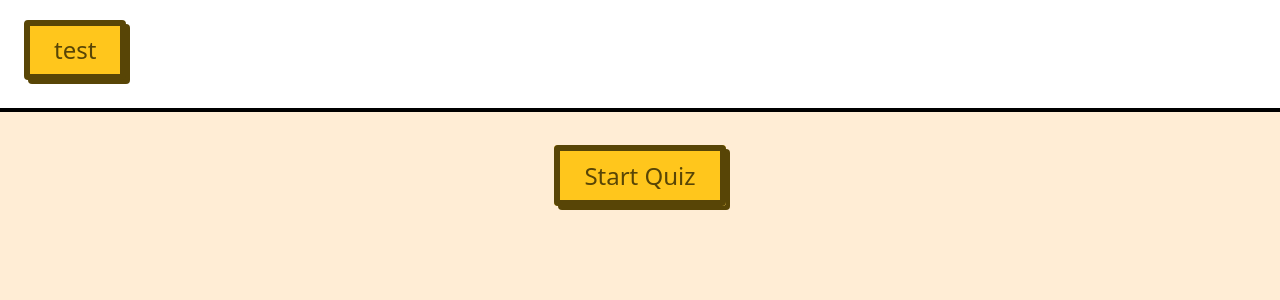
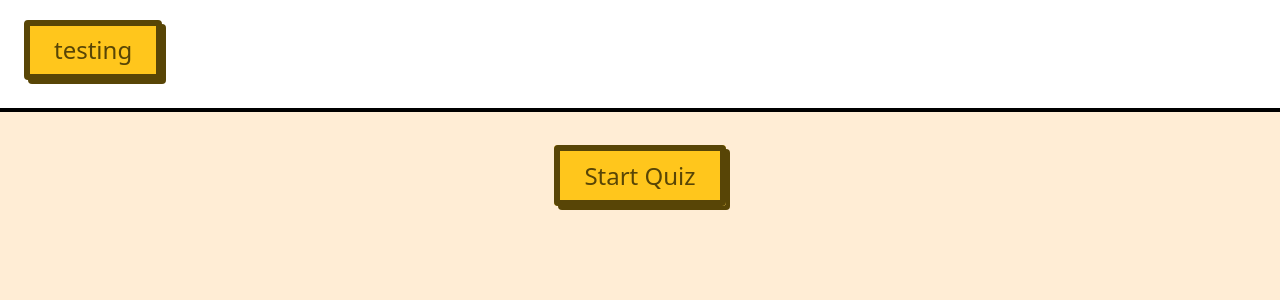
Before and after one commit to shaikhyakubhossain/quiz-app, a Next.js app: page / in a window 1280 px wide. Shown: the top 300 px of the page. Built offline with nearby package versions, Linux system fonts and the light colour scheme.

Commit message:
Update StatusBar and Nav component

```diff
--- a/src/app/component/HeroContent/hero-content.component.tsx
+++ b/src/app/component/HeroContent/hero-content.component.tsx
@@ -20,7 +20,7 @@ type propsType = {
 export default function HeroContent(props: propsType): JSX.Element {
     return (
         <div className={`${styles.mainContainer}`}>
-            <StatusBar maxQuestions={props.apiData.length} />
+            <StatusBar currentQuestion={props.QuestionNo + 1} maxQuestions={props.apiData.length} />
             <Question question={props.apiData[props.QuestionNo].question} />
             <Options correct_answer={props.apiData[props.QuestionNo].correct_answer} incorrect_answers={props.apiData[props.QuestionNo].incorrect_answers} QuestionNo={props.QuestionNo} maxQuestions={props.apiData.length}/>
         </div>
--- a/src/app/component/Nav/nav.component.tsx
+++ b/src/app/component/Nav/nav.component.tsx
@@ -6,7 +6,7 @@ export default function Nav() {
     return (
         <div className={`${styles.mainContainer} flex w-full h-28 border-b-4 border-black bg-white`}>
             <div className={`${styles.menuBtn}`}></div>
-            <Btn>test</Btn>
+            <Btn>testing</Btn>
         </div>
     );
 }
--- a/src/app/component/StatusBar/status-bar.component.tsx
+++ b/src/app/component/StatusBar/status-bar.component.tsx
@@ -1,13 +1,14 @@
 import styles from './status-bar.module.scss';
 
 type propsType = {
+    currentQuestion: number,
     maxQuestions: number
 }
 
 export default function StatusBar(props: propsType) {
     return (
         <div className={`${styles.mainContainer} flex justify-between w-4/5 mx-auto mt-10 pb-3 border-b-4 border-black font-bold`}>
-            <div className={`${styles.questionCount}`}>Q 01/{props.maxQuestions}</div>
+            <div className={`${styles.questionCount}`}>Q {props.currentQuestion}/{props.maxQuestions}</div>
             <div className={`${styles.pointCount}`}>100 points</div>
             <div className={`${styles.timeCount}`}>00:00 T</div>
         </div>
```
